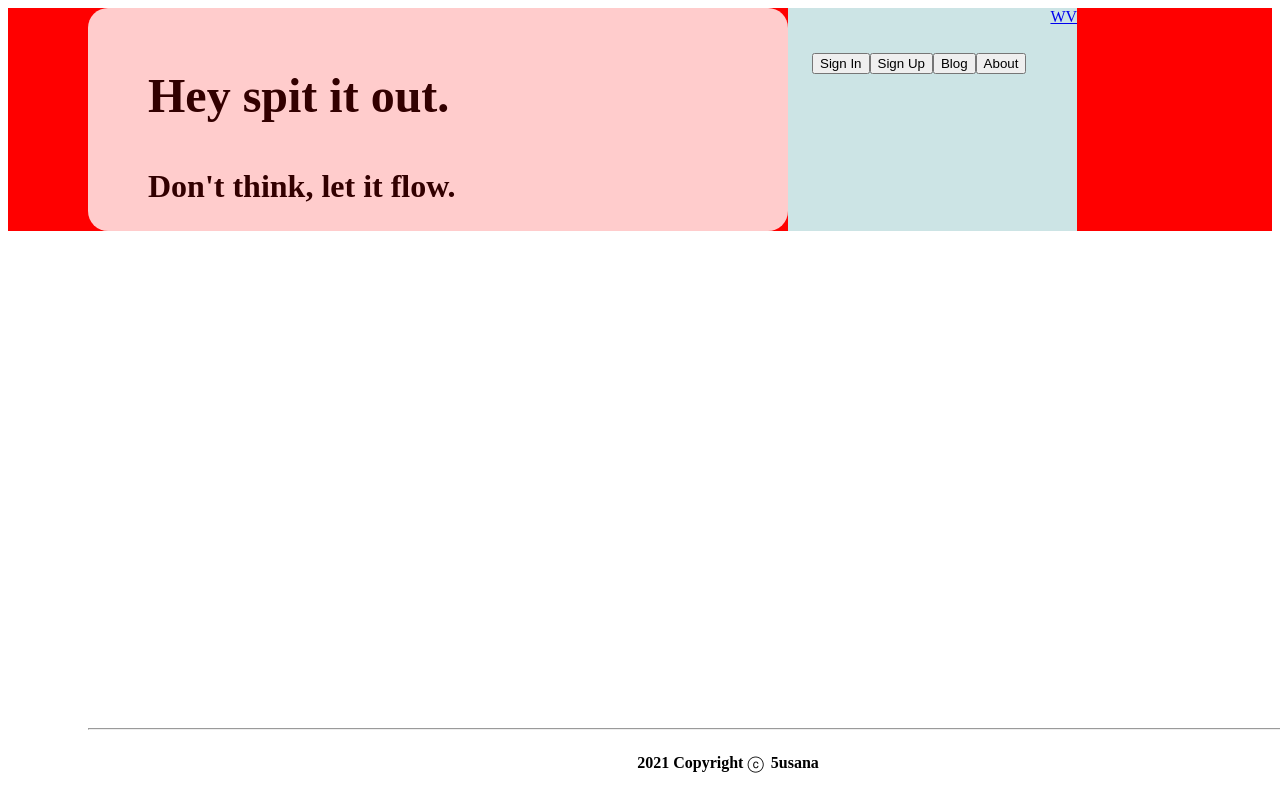
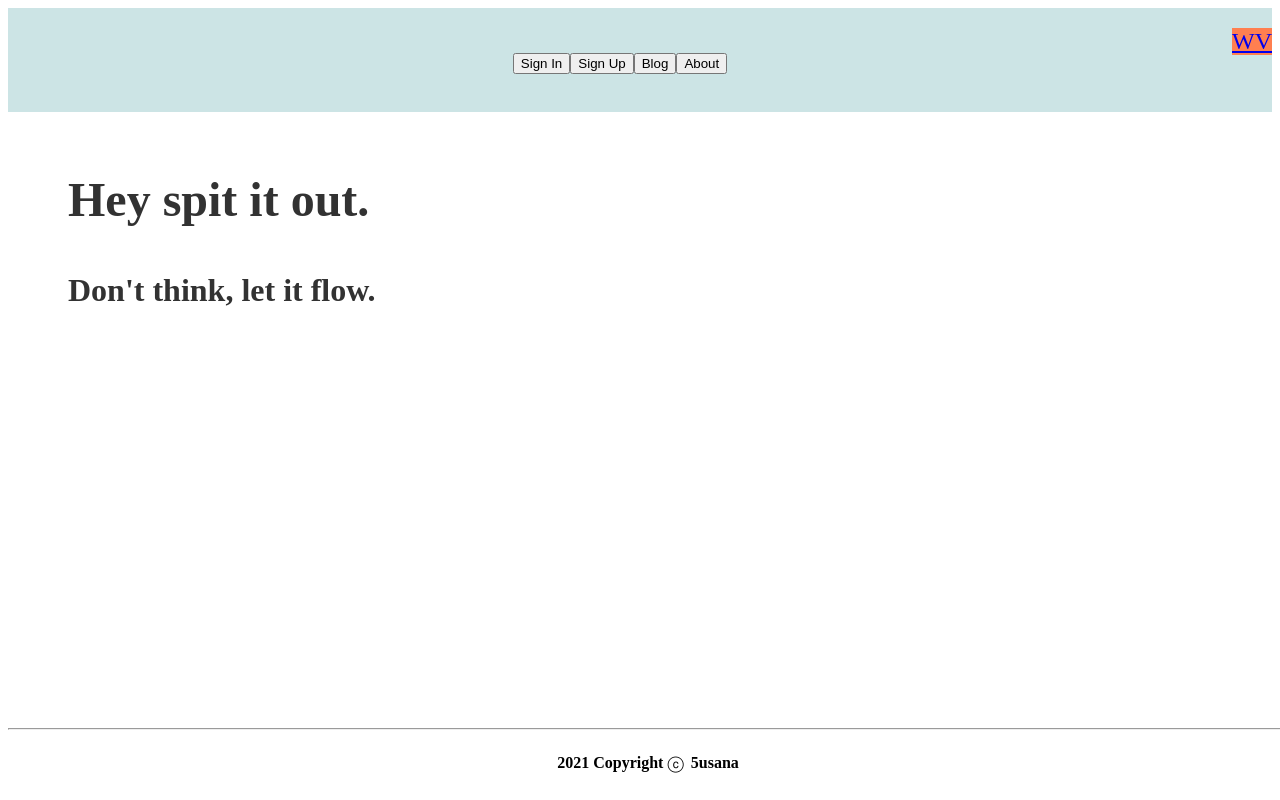
Before and after one commit to 5usana/wvblog, a React (Create React App) app: page / in a window 1280 px wide. Built offline with nearby package versions, Linux system fonts and the light colour scheme.

Commit message:
playing with styled components slight tweaks made

```diff
--- a/src/blog/CreatePost.js
+++ b/src/blog/CreatePost.js
@@ -6,9 +6,9 @@ const BlogDiv = styled.div`
 	  width: 45vw;
 	  display: inline-block;
     border-radius: 20px;
-    text-align: center;
     background-color: Blue;
     opacity: .8 ;
+
 `;
 
 // props -data as functions or state passed from parent to child component
@@ -27,7 +27,7 @@ function CreatePost(props) {
             type='text'
             onChange={props.savePostTitle}
             placeholder='title'
-            size="39"
+            // size="39"
             required
             // pass down useRef from DisplayAllPosts through props
             ref={props.getTitle}
@@ -40,7 +40,7 @@ function CreatePost(props) {
             onChange={props.savePostContent}
             placeholder='word vomit'
             rows="8"
-            cols="41"
+            // cols="41"
           required
           // pass down useRef from DisplayAllPosts through props
           ref={props.getContent}
--- a/src/components/LandingPage.js
+++ b/src/components/LandingPage.js
@@ -13,13 +13,12 @@ const MainDiv = styled.div`
     opacity: .8 ;
 `;
 
-const Section = styled.section`
-    display: flex;
-    flex-flow: row wrap;
-
-    padding: 0 0 0 80px;
-    background-color: red;
-`
+// const Section = styled.section`
+//     display: flex;
+//     flex-flow: row wrap;
+//     padding: 0 0 0 80px;
+//     background-color: red;
+// `;
 
 const HeaderOne = styled.h1`
 	font-size: 3rem;
@@ -37,7 +36,7 @@ const HeaderTwo = styled.h2`
 function LandingPage() {
     return (
 
-        <Section>
+        <div>
             <NavBar />
             <MainDiv>
                 <section>
@@ -48,7 +47,10 @@ function LandingPage() {
                 </section>
             </MainDiv>
             <Footer />
-        </Section>
+
+
+        </div>
+
     );
 }
 
--- a/src/components/NavBar.js
+++ b/src/components/NavBar.js
@@ -15,12 +15,18 @@ const NavContainer = styled.section`
 	order: 1;
 	background-color: #CCE4E5;
 	flex-flow: row;
+`;
 
-
+const HeaderOne = styled.h1`
+	background-color: coral;
+	font-weight: 100;
+	text-decoration: none;
+	// .nav-tag {
+	// 	color: red;
+	// 	font-weight: 100;
+	// 	text-decoration: none;
+	// }
 `;
-// const LinkWv = styled.link`
-// 	color: red;
-// `;
 
 function NavBar() {
 
@@ -68,9 +74,12 @@ function NavBar() {
 					</button>
 				</Link>
 			</HomeNav>
-			<Link to='/'>
-				WV
-			</Link>
+
+				<Link to='/'>
+					<HeaderOne className='nav-tag'> WV </HeaderOne>
+				</Link>
+
+
 		</NavContainer>
     );
 }
```
